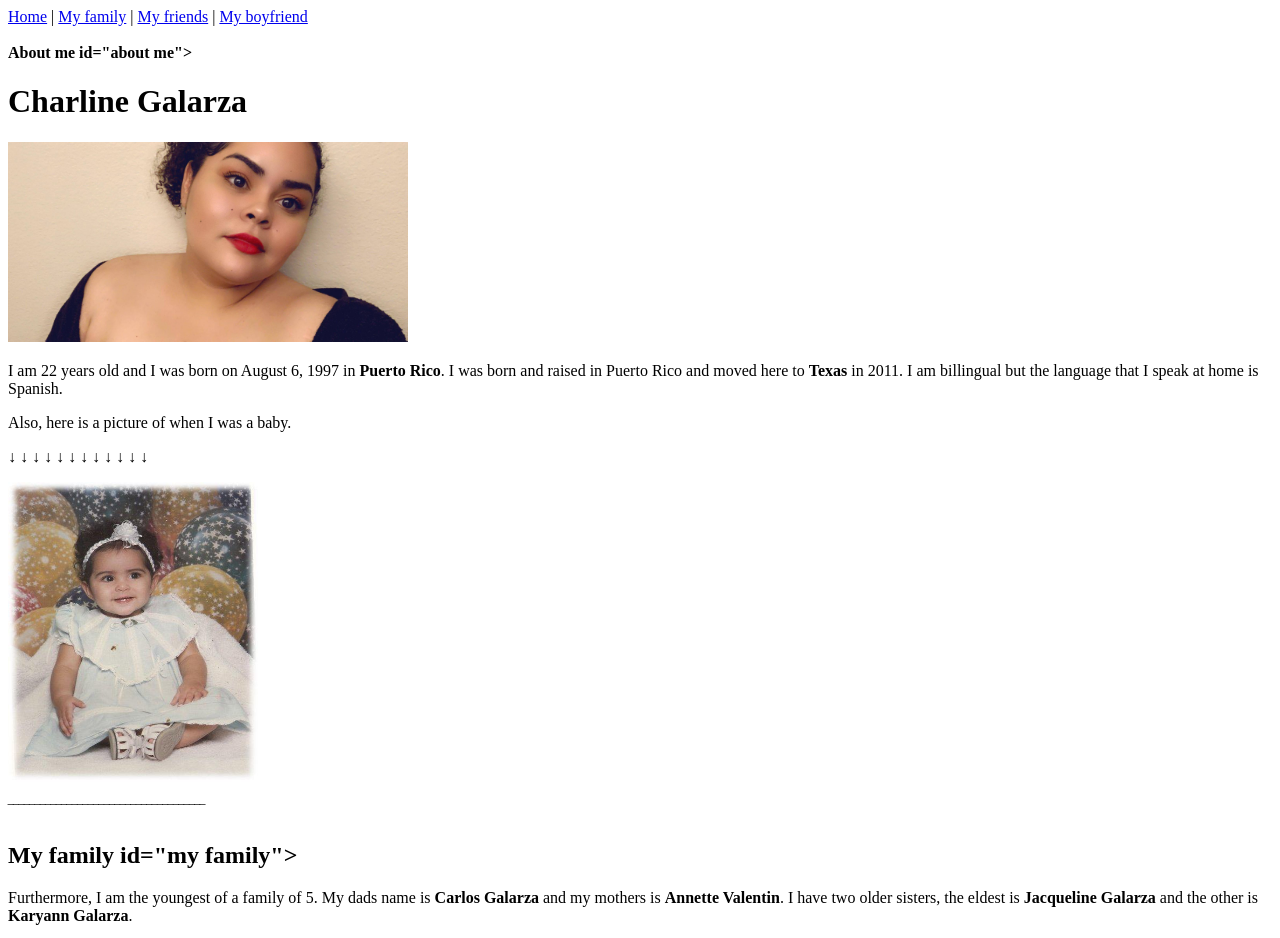
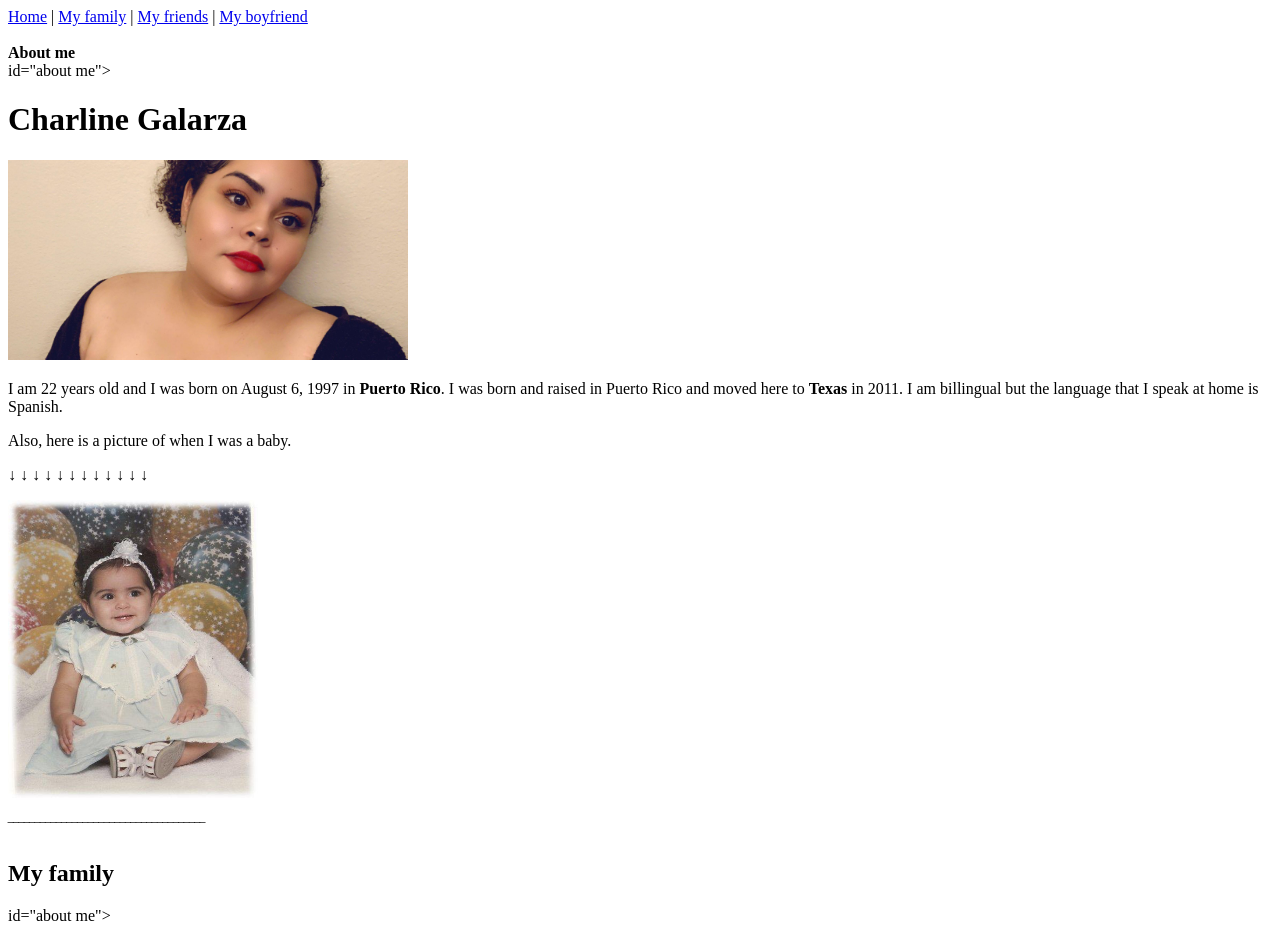
Before and after one commit to thecharla90/html2, a plain HTML site: page index.html in a window 1280 px wide. Shown: the top 938 px of the page. Drawn offline with Linux system fonts and the light colour scheme.

Commit message:
Update index.html

```diff
--- a/index.html
+++ b/index.html
@@ -15,7 +15,7 @@
 </nav>
 <br>
 <div>
-<header><b>About me id="about me"></b></header>
+<header><b>About me</b></header>id="about me">
     <h1>Charline Galarza</h1>
      <img src="images/me.jpg" width="400" height="200">
     <br>
@@ -28,7 +28,7 @@
 <br>
 &oline;&oline;&oline;&oline;&oline;&oline;&oline;&oline;&oline;&oline;&oline;&oline;&oline;&oline;&oline;&oline;&oline;&oline;&oline;&oline;&oline;&oline;&oline;&oline;&oline;&oline;&oline;&oline;&oline;&oline;&oline;&oline;&oline;&oline;&oline;&oline;&oline;
 <article>
-<h2> My family id="my family"></h2>
+<h2> My family</h2>id="about me">
 <p>Furthermore, I am the youngest of a family of 5. My dads name is <b>Carlos Galarza</b> and my mothers is <b> Annette Valentin</b>. I have two older sisters, the eldest is <b> Jacqueline Galarza</b> and the other is <b> Karyann Galarza</b>. </p>
 <p>This is a fairly old picture of our family but I had trouble finding a more recent one. Anyways, my parents are the two on the left and my eldest sister <i> Jacqueline</i> is the one that is next to me with the long black hair and bangs and <i>Karyann</i> is the one sitting in the middle with the bangs and short blonde hair.</p>
 <img src="images/family.jpg"width="300" height="300">
```
